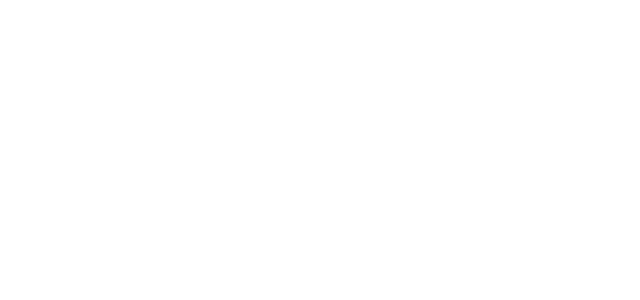
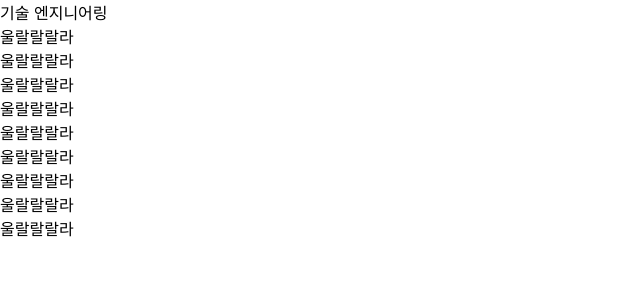
Before and after one commit to nitepp04/taehun_s2, a React (Create React App) app: page / in a window 1280 px wide. Shown: the top 300 px of the page, without its empty margins (0-640 px from the left). Built offline with nearby package versions, Linux system fonts and the light colour scheme.

Commit message:
도움의 손길 추가요

```diff
--- a/src/category/JobListPage.jsx
+++ b/src/category/JobListPage.jsx
@@ -1,22 +1,17 @@
-import React, { useState } from 'react';
-import { JobList } from '../data/JobList';
-import JobListViewer from './JobListViewer';
-import { useNavigate, useRoutes } from 'react-router-dom';
+import React, { useState } from "react";
+import { useLocation } from "react-router-dom";
 
-function JobListScreen({idx, onClick}) {
-    const hello = useRoutes().props;
+function JobListScreen({ onClick }) {
+  const location = useLocation();
+  const jobData = location.state;
 
-    console.log(hello);
-
-    return (
-        <div onClick={onClick} style={{cursor: 'pointer'}}>
-            {
-                JobList.map(function(i) {
-                    return null;
-                })
-            }
-        </div>
-    );
+  return (
+    <div onClick={onClick} style={{ cursor: "pointer" }}>
+      {jobData.list.map(function (jobName) {
+        return <div key={jobName}>{jobName}</div>;
+      })}
+    </div>
+  );
 }
 
 export default JobListScreen;
--- a/src/components/CategorySelectScreen.jsx
+++ b/src/components/CategorySelectScreen.jsx
@@ -1,30 +1,36 @@
-import React, { useState } from 'react';
-import { useNavigate } from 'react-router-dom';
-import Specific from '../category/JobListPage';
-import { JobList } from '../data/JobList';
+import React from "react";
+import { useNavigate } from "react-router-dom";
+import { JobList } from "../data/JobList";
 
 const CategorySelectScreen = () => {
-    const navigate = useNavigate();  // navigate 훅을 사용
+  const navigate = useNavigate(); // navigate 훅을 사용
 
   function navigateWithJobData(jobData) {
     // 선택한 카테고리로 이동
-        navigate(`/jobList`,{
-           jobData : jobData
+    navigate(`/jobList`, {
+      state: jobData,
     });
-    };
+  }
 
   // '기술 엔지니어링' 등이 있는 카테고리 화면
   // 특정 카테고리를 누르면, 그 카테고리에 해당하는 jobList를 navigate할때 같이 넘겨 줌
 
+  console.log(JobList);
+
   return (
     <div style={{}}>
-            {JobList.map(jobData => {
-                <div onClick={()=>{
+      {JobList.map((jobData) => {
+        return (
+          <div
+            onClick={() => {
               navigateWithJobData(jobData);
-                }}>dfaskljdjfaskldfajsklj{jobData.name}</div>
+            }}
+          >
+            {jobData.name}
+          </div>
+        );
         // 하나하나 jobData가 들어올거임
         // 내부에는 name,list 존재
-                // return <Specific jobCategory={jobData.name} jobList={jobData.list}/>
       })}
     </div>
   );
--- a/src/data/JobList.js
+++ b/src/data/JobList.js
@@ -30,10 +30,11 @@
       "Product Designer (제품 디자이너)",
       "Interaction Designer (인터랙션 디자이너)",
       "Systems Designer (시스템 설계자)",
-            "Semiconductor Designer (반도체 설계자)"
-        ]
+      "Semiconductor Designer (반도체 설계자)",
+    ],
   },
   {
+    name: "울랄랄랄라",
     list: [
       "Physicist (물리학자)",
       "Chemist (화학자)",
@@ -44,10 +45,11 @@
       "Genetic Researcher (유전자 연구원)",
       "Pharmaceutical Researcher (제약 연구원)",
       "Biologist (생물학 연구원)",
-            "Ecologist (생태학자)"
-        ]
+      "Ecologist (생태학자)",
+    ],
   },
   {
+    name: "울랄랄랄라",
     list: [
       "Environmental Policy Expert (환경 정책 전문가)",
       "Climate Consultant (기후 컨설턴트)",
@@ -61,10 +63,11 @@
       "Supply Chain Manager (공급망 관리자)",
       "Trade Expert (무역 전문가)",
       "Import/Export Manager (수출입 관리자)",
-            "Financial Researcher (금융 연구원)"
-        ]
+      "Financial Researcher (금융 연구원)",
+    ],
   },
   {
+    name: "울랄랄랄라",
     list: [
       "Korean Language Teacher (국어 교사)",
       "English Language Teacher (영어 교사)",
@@ -74,26 +77,29 @@
       "Physical Education Teacher (체육 교사)",
       "Sports Coach (스포츠 코치)",
       "Mathematics Teacher (수학 교사)",
-            "Administrative Official (행정 공무원)"
-        ]
+      "Administrative Official (행정 공무원)",
+    ],
   },
   {
+    name: "울랄랄랄라",
     list: [
       "Medical Doctor (의사)",
       "Research Physician (연구 의학자)",
       "Nurse (간호사)",
-            "Healthcare Administrator (의료 관리자)"
-        ]
+      "Healthcare Administrator (의료 관리자)",
+    ],
   },
   {
+    name: "울랄랄랄라",
     list: [
       "Psychological Counselor (심리 상담사)",
       "Child Researcher (아동 연구원)",
       "Social Worker (사회복지사)",
-            "Counselor (상담사)"
-        ]
+      "Counselor (상담사)",
+    ],
   },
   {
+    name: "울랄랄랄라",
     list: [
       "Journalist (기자)",
       "PR Specialist (PR 전문가)",
@@ -108,10 +114,11 @@
       "French Translator (프랑스어 번역가)",
       "Cultural Expert (문화 전문가)",
       "Content Planner (콘텐츠 기획자)",
-            "Cultural Manager (문화 경영자)"
-        ]
+      "Cultural Manager (문화 경영자)",
+    ],
   },
   {
+    name: "울랄랄랄라",
     list: [
       "Artist (예술가)",
       "UX/UI Designer (UX/UI 디자이너)",
@@ -119,21 +126,23 @@
       "Fashion Designer (패션 디자이너)",
       "Stylist (스타일리스트)",
       "Actor (배우)",
-            "Film Maker (영화 제작자)"
-        ]
+      "Film Maker (영화 제작자)",
+    ],
   },
   {
+    name: "울랄랄랄라",
     list: [
       "Management Consultant (경영 컨설턴트)",
       "Administrator (관리자)",
       "Investment Manager (투자 매니저)",
-            "International Entrepreneur (국제 사업가)"
-        ]
+      "International Entrepreneur (국제 사업가)",
+    ],
   },
   {
+    name: "울랄랄랄라",
     list: [
       "Sports Trainer (스포츠 트레이너)",
-            "Exercise Specialist (운동 전문가)"
-        ]
-    }
-]
+      "Exercise Specialist (운동 전문가)",
+    ],
+  },
+];
```
Also changed, not shown: src/App.js (+4 -4 lines), src/style/CategorySelectScreen.css (added). Lines whose indentation alone changed are shown as unchanged.
